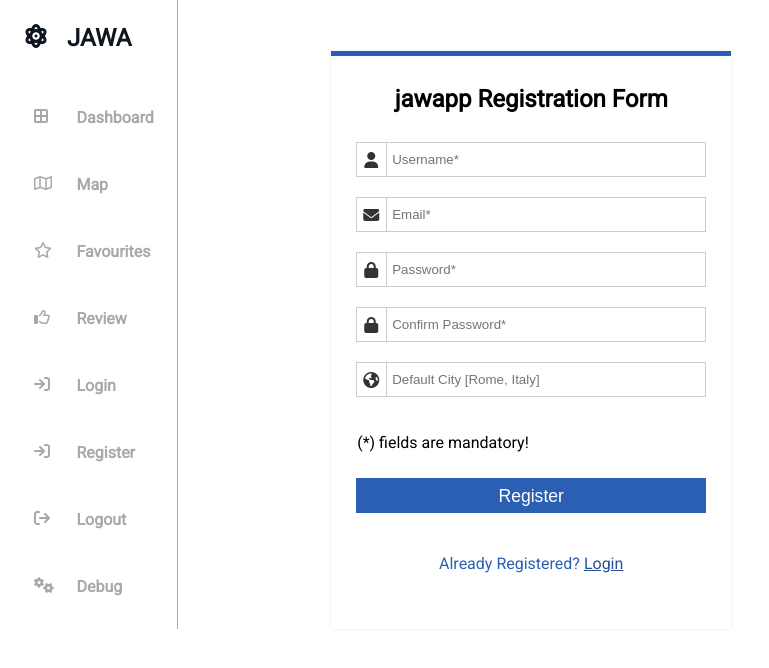
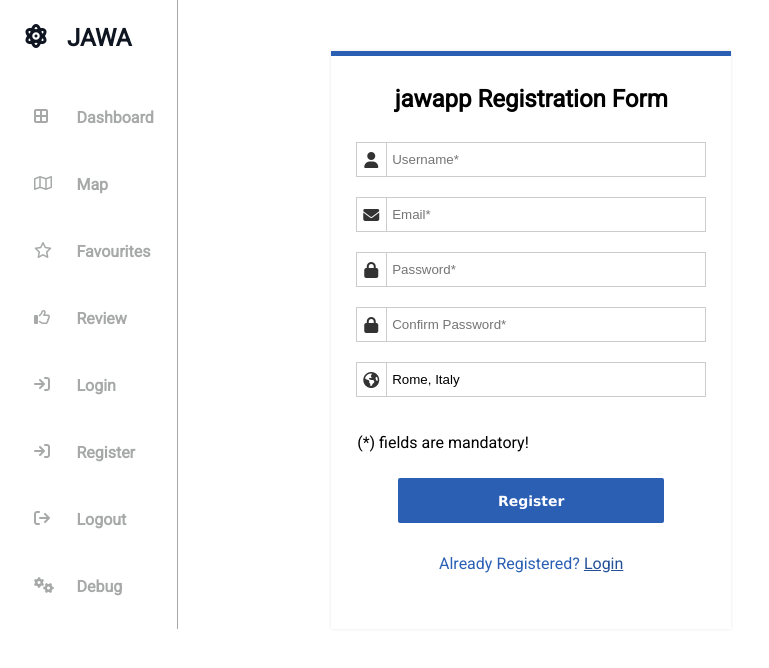
Before and after one commit to marco3724/jawapp, a Vue app: page /register in a window 1280 px wide. Shown: the top 668 px of the page, without its empty margins (0-769 px from the left). Built offline with nearby package versions, Linux system fonts and the light colour scheme.

Commit message:
added fancy loading to new form

```diff
--- a/src/views/RegistrationFormView.vue
+++ b/src/views/RegistrationFormView.vue
@@ -5,29 +5,23 @@
         <h2>jawapp Registration Form</h2>
       </div>
       <div class="row clearfix">
-        <div class="">
-          <form>
+        <div class="form">
             <div class="input_field">
               <span><i aria-hidden="true" class="fa fa-user"></i></span>
               <label for="username" class="hidden">Username</label>
-              <input
-                type="text"
-                name="username"
-                placeholder="Username*"
-                required
-              />
+              <input type="text" v-model="username" placeholder="Username*" required/>
             </div>
             <div class="input_field">
               <span><i aria-hidden="true" class="fa fa-envelope"></i></span>
               <label for="email" class="hidden">Email</label>
-              <input type="email" name="email" placeholder="Email*" required />
+              <input type="email" v-model="email" placeholder="Email*" required />
             </div>
             <div class="input_field">
               <span><i aria-hidden="true" class="fa fa-lock"></i></span>
               <label for="password" class="hidden">Password</label>
               <input
                 type="password"
-                name="password"
+                v-model="password"
                 placeholder="Password*"
                 required
               />
@@ -37,7 +31,7 @@
               <label for="conf-password" class="hidden">Confirm Password</label>
               <input
                 type="password"
-                name="conf-password"
+                v-model="conf_password"
                 placeholder="Confirm Password*"
                 required
               />
@@ -47,25 +41,27 @@
               <label for="fav-city" class="hidden">Default City</label>
               <input
                 type="text"
-                name="fav-city"
+                v-model="fav_city"
                 placeholder="Default City [Rome, Italy]"
               />
             </div>
             <div class="row mandatory">
               <p>(*) fields are mandatory!</p>
             </div>
-            <input
+            <div class="row">
+              <button type="button"
               class="button"
-              type="submit"
-              value="Register"
-              @click="form_handler"
-            />
-          </form>
+              :class="{button__loading: is_loading}"
+              @click="form_handler">
+              <span class="button__text">Register</span>
+              </button>
+            </div>
+
         </div>
       </div>
     </div>
     <p class="footer">
-      Already Registered? <a href="#" target="_blank">Login</a>
+      Already Registered? <router-link to="/login">Login</router-link>
     </p>
   </div>
 </template>
@@ -74,12 +70,25 @@
 export default {
   data () {
     return {
-      value: 12
+      is_loading: false,
+      username: '',
+      email: '',
+      password: '',
+      conf_password: '',
+      fav_city: 'Rome, Italy'
     }
   },
   methods: {
-    form_handler (event) {
-      console.log(event)
+    form_handler () {
+      const ok = true
+      if (ok) {
+        this.is_loading = true
+        console.log(this.username, this.email, this.password, this.conf_password, this.fav_city)
+        setTimeout(() => {
+          this.is_loading = false
+          alert('done...')
+        }, 2000)
+      }
     }
   },
   computed: {}
@@ -201,17 +210,21 @@ body {
       border: 1px solid $blue;
       background: #fafafa;
     }
-    &[type="submit"] {
+  }
+}
+.button {
       background: $blue;
-      height: 35px;
-      line-height: 35px;
-      width: 100%;
+      left: 15%;
+      padding: 8px 16px;
+      height: 45px;
+      width: 70%;
       border: none;
       outline: none;
+      border-radius: 2px;
       cursor: pointer;
       color: #fff;
       font-size: 1.1em;
-      margin-bottom: 10px;
+      position: relative;
       -webkit-transition: all 0.3s ease-in-out;
       -moz-transition: all 0.3s ease-in-out;
       -ms-transition: all 0.3s ease-in-out;
@@ -222,9 +235,45 @@ body {
       &:focus {
         background: darken($blue, 7%);
       }
+      &:active {
+        background: darken($blue, 40%);
+      }
     }
-  }
+.button__text {
+    font: bold 14px Verdana, Geneva, sans-serif;
+    color:#fff;
+    transition: all 0.2s;
 }
+.button__loading .button__text{
+    visibility: hidden;
+    opacity: 0;
+}
+.button__loading::after{
+    content: "";
+    position:absolute;
+    width: 1.75rem;
+    height: 1.75rem;
+    top:0;
+    left: 0;
+    right: 0;
+    bottom: 0;
+    margin: auto;
+    border: 4px solid transparent;
+    border-top-color: #fff;
+    border-radius: 50%;
+    animation: button-loading-spinner 1.5s ease infinite;
+}
+
+@keyframes button-loading-spinner {
+    from {
+        transform: rotate(0.25turn);
+    }
+
+    to {
+        transform: rotate(2.25turn);
+    }
+}
+
 .form_container {
   .row {
     .col_half.last {
```
